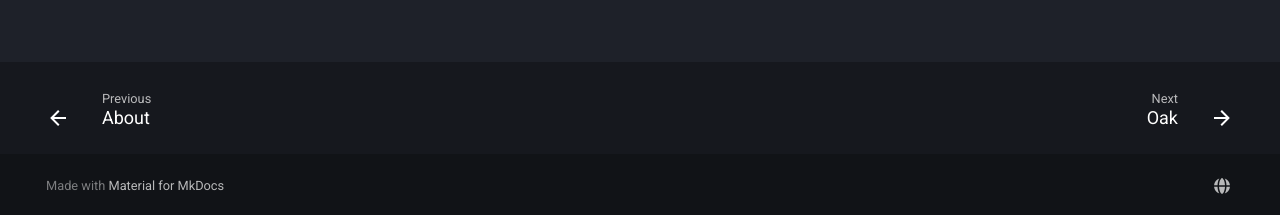
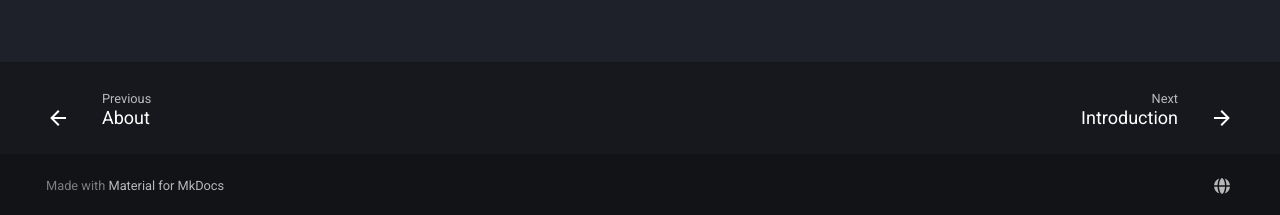
Before and after one commit to PixelMister/Design-and-Technology-Content, an MkDocs documentation site: the page built from docs/Home/version-history.md, in a window 1280 px wide. Shown: the part 682-897 px from the top of the page. Built offline with MkDocs 1.6.1 and Material for MkDocs 9.7.7, drawn with Linux system fonts in a browser that asks for light colours.

Commit message:
Update mkdocs.yml

```diff
--- a/mkdocs.yml
+++ b/mkdocs.yml
@@ -5,8 +5,8 @@ nav:
       - About: index.md
       - Version History: Home/version-history.md
   - Coursework:
-      - Introduction: Coursework/introductiontocoursework.md
-      - Overview: Coursework/whatdoesasuccessfulnealooklike.md
+      - Introduction: Coursework/introduction.md
+      - Overview: Coursework/overview.md
   - Materials:
       - Hardwoods:
         - Oak: Materials/Woods/Hardwoods/oak.md
```
